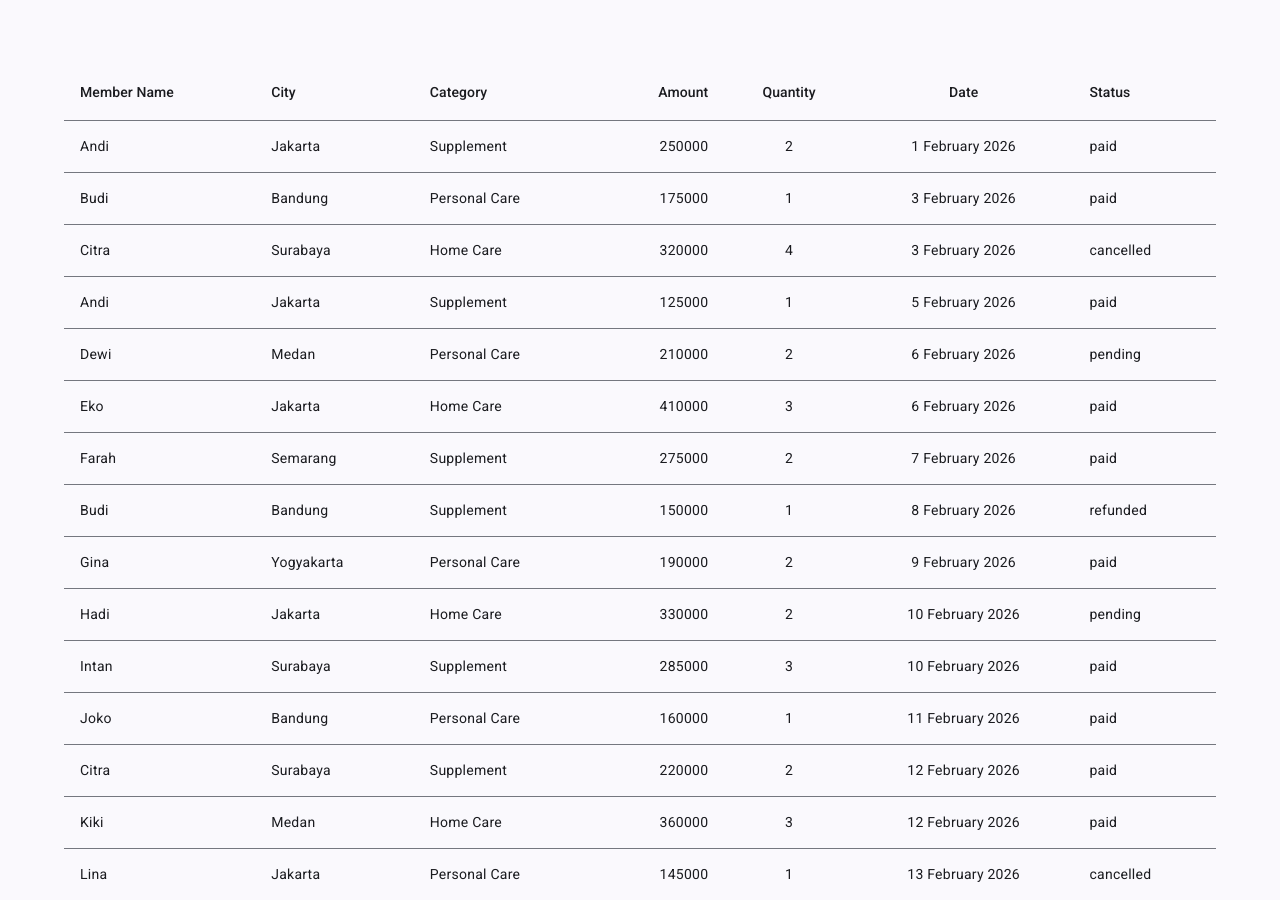
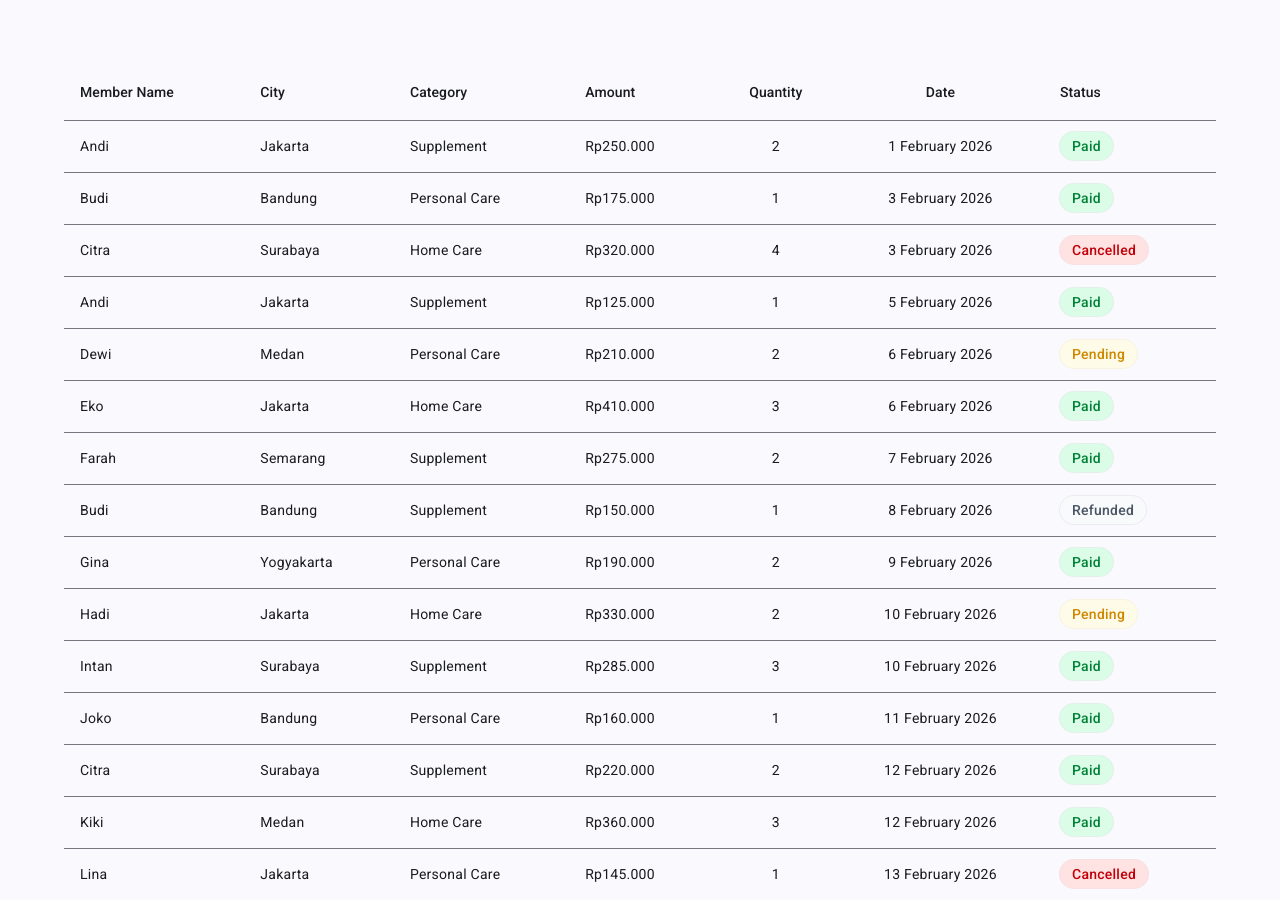
Before and after one commit to firbert96/hdi-mini-task-manual, an Angular app: page / in a window 1280 px wide. Built offline with nearby package versions, Linux system fonts and the light colour scheme.

Commit message:
fix: output list

```diff
--- a/src/app/app.config.ts
+++ b/src/app/app.config.ts
@@ -2,11 +2,15 @@ import { ApplicationConfig, provideBrowserGlobalErrorListeners } from '@angular/
 import { provideRouter } from '@angular/router';
 import { routes } from './app.routes';
 import { provideClientHydration, withEventReplay } from '@angular/platform-browser';
+import { registerLocaleData } from '@angular/common';
+import localeId from '@angular/common/locales/id';
+
+registerLocaleData(localeId);
 
 export const appConfig: ApplicationConfig = {
   providers: [
     provideBrowserGlobalErrorListeners(),
     provideRouter(routes),
-    provideClientHydration(withEventReplay())
+    provideClientHydration(withEventReplay()),
   ]
 };
--- a/src/app/components/transaction/transaction.component.html
+++ b/src/app/components/transaction/transaction.component.html
@@ -1,9 +1,24 @@
 <table mat-table [dataSource]="dataSource" class="mat-elevation-z8">
-  <ng-container *ngFor="let col of columns" [matColumnDef]="col.key">
-    <th mat-header-cell *matHeaderCellDef [style.text-align]="col.align">{{ col.label }}</th>
-    <td mat-cell *matCellDef="let row" [style.text-align]="col.align">{{ row[col.key] }}</td>
-  </ng-container>
-
+  @for (col of columns; track col.key) {
+    <ng-container [matColumnDef]="col.key">
+      <th mat-header-cell *matHeaderCellDef [style.text-align]="col.align">{{ col.label }}</th>
+      @if (col.key === 'status') {
+        <td mat-cell *matCellDef="let row" [style.text-align]="col.align">
+          <span class="inline-flex items-center rounded-full px-3 py-1 text-sm font-medium ring-1" [ngClass]="{
+              'bg-green-100 text-green-700 ring-green-600/10': row.status === 'paid',
+              'bg-red-100 text-red-700 ring-red-600/10': row.status === 'cancelled',
+              'bg-yellow-50 text-yellow-600 ring-yellow-500/10': row.status === 'pending',
+              'bg-gray-50 text-gray-600 ring-gray-500/10': row.status === 'refunded'
+            }">
+            {{ row[col.key] | titlecase }}
+          </span>
+        </td>
+      }
+      @else {
+        <td mat-cell *matCellDef="let row" [style.text-align]="col.align">{{ row[col.key]  }}</td>
+      }
+    </ng-container>
+  }
   <tr mat-header-row *matHeaderRowDef="displayedColumns"></tr>
   <tr mat-row *matRowDef="let row; columns: displayedColumns;"></tr>
 </table>
--- a/src/app/components/transaction/transaction.component.ts
+++ b/src/app/components/transaction/transaction.component.ts
@@ -5,16 +5,18 @@ import { MatTableDataSource, MatTableModule } from '@angular/material/table';
 import { Subscription } from 'rxjs';
 import { HttpErrorResponse } from '@angular/common/http';
 import moment from 'moment';
-import { NgFor } from '@angular/common';
+import { CommonModule, CurrencyPipe } from '@angular/common';
 @Component({
   selector: 'app-transaction',
   standalone: true,
-  imports: [MatTableModule, NgFor],
+  imports: [MatTableModule, CommonModule],
   templateUrl: './transaction.component.html',
   styleUrl: './transaction.component.css',
+  providers: [CurrencyPipe],
 })
 export class TransactionComponent implements OnInit, OnDestroy {
   private readonly txService = inject(TransactionService);
+  private readonly currencyPipe = inject(CurrencyPipe);
   private readonly subscription: Subscription[] = [];
   dataSource = new MatTableDataSource<TransactionModel>();
   loading = true;
@@ -22,7 +24,7 @@ export class TransactionComponent implements OnInit, OnDestroy {
     { key: 'memberName', label: 'Member Name', align: 'left' },
     { key: 'city',       label: 'City',        align: 'left' },
     { key: 'category',   label: 'Category',    align: 'left' },
-    { key: 'amount',     label: 'Amount',      align: 'right' },
+    { key: 'amount',     label: 'Amount',      align: 'left' },
     { key: 'quantity',   label: 'Quantity',    align: 'center' },
     { key: 'date',       label: 'Date',        align: 'center' },
     { key: 'status',     label: 'Status',      align: 'left' },
@@ -41,7 +43,7 @@ export class TransactionComponent implements OnInit, OnDestroy {
           const output: TransactionModel[] = data.map((item) => ({
             ...item,
             date: moment(item.date).format('D MMMM YYYY'),
-
+            amount: this.currencyPipe.transform(item.amount, 'IDR', 'symbol', '1.0-0', 'id-ID') as any,
           }));
           this.dataSource.data = output;
         },
```
